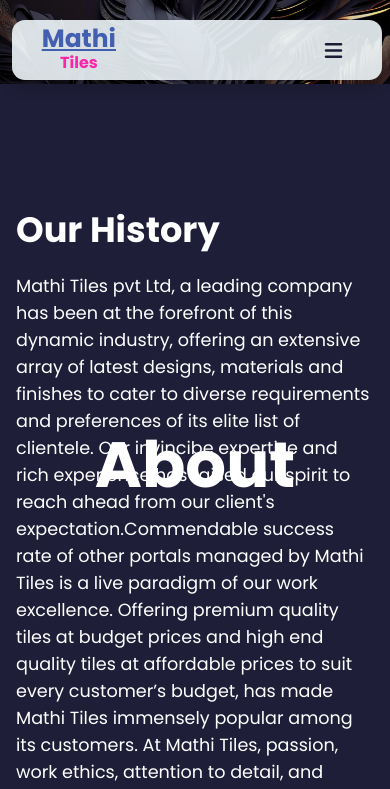
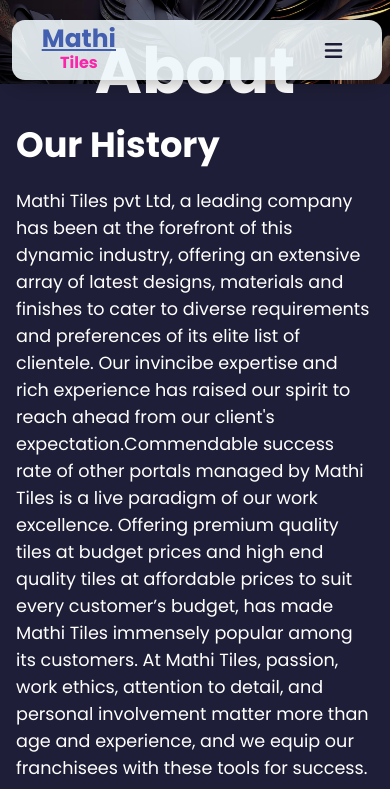
Before and after one commit to Mathiyarasi-soundar/Mathi-Tiles, a React (Create React App) app: page /mathi-tiles/about in a window 390 px wide. Shown: the top 789 px of the page. Built offline with nearby package versions, Linux system fonts and the light colour scheme; a web font is replaced by a local one.

Commit message:
Update About.css

```diff
--- a/src/Routes/Styles/About.css
+++ b/src/Routes/Styles/About.css
@@ -31,11 +31,6 @@
     .about-img {
         width: 100%;
         height: 10vh;
-    }
-    .about-head{
-        top:20rem;
-        position:relative;
-        height:10vh;
     }
 
 }
```
